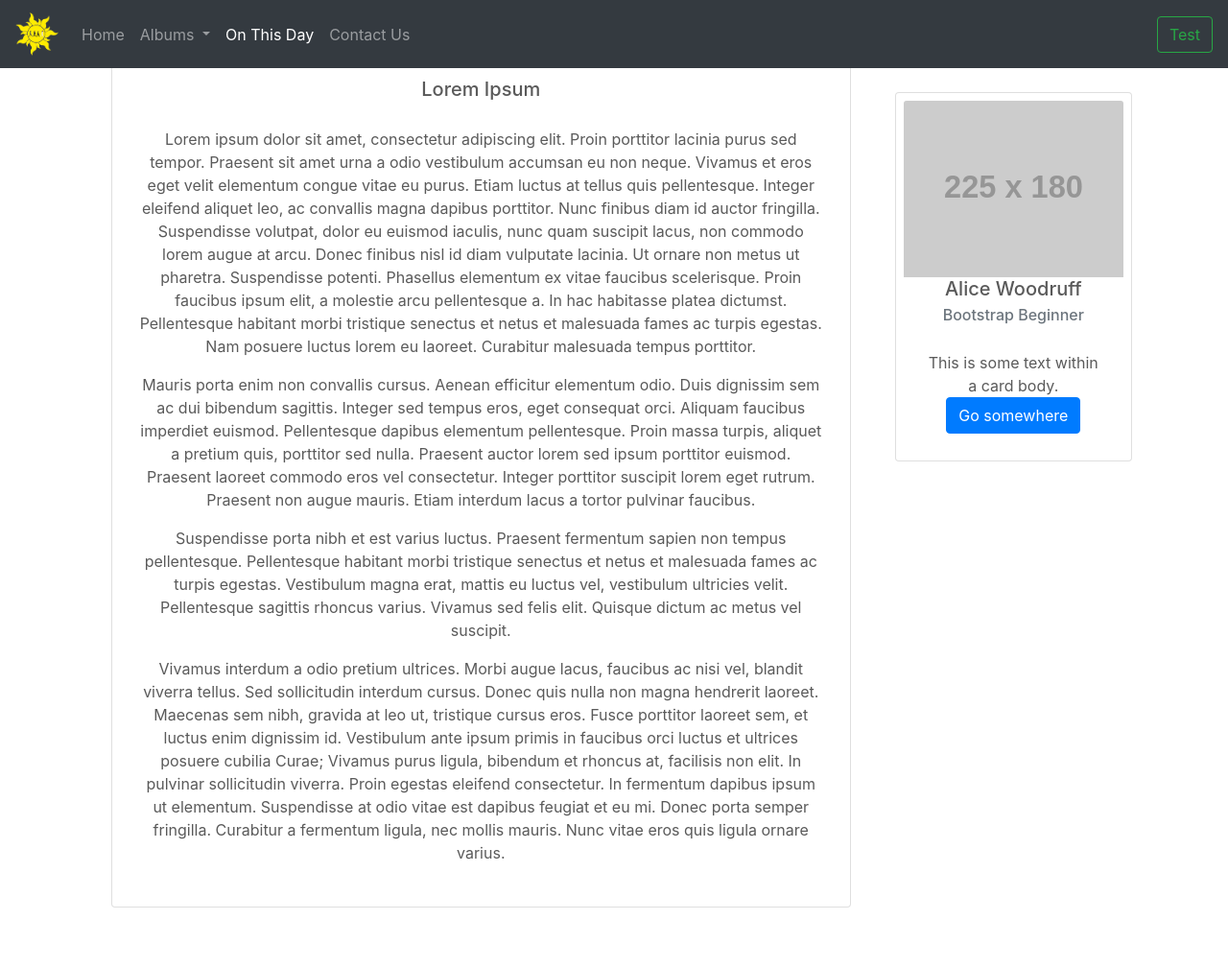
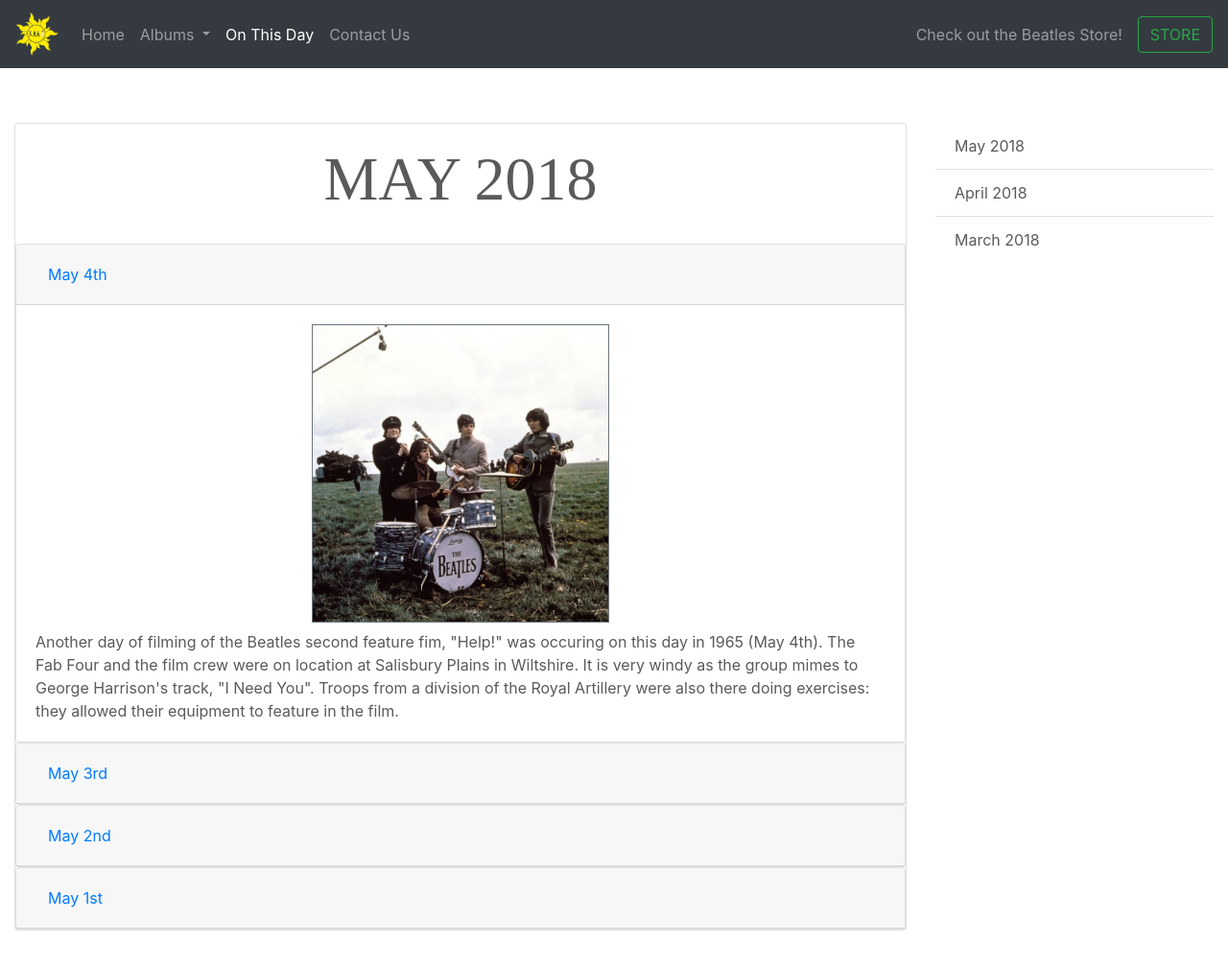
Before and after one commit to amw46/bootstrap-final-is117, a plain HTML site: page onthisday.html in a window 1280 px wide. Shown: the whole page at 96% size. Drawn offline with nearby package versions, Linux system fonts and the light colour scheme; placeholder pictures from the web are drawn by us.

Commit message:
updates: fixing button in navbar, adding button to contact form completing on this day page

```diff
--- a/css/starter-template.css
+++ b/css/starter-template.css
@@ -63,3 +63,8 @@ li {
     height:400px;
     width:100%;
 }
+
+.scaleimg {
+    max-height: 35%;
+    max-width: 35%;
+}
--- a/onthisday.html
+++ b/onthisday.html
@@ -9,6 +9,7 @@
 
     <!-- Custom styles for this template -->
     <link href="css/carousel.css" rel="stylesheet">
+    <link href="css/starter-template.css" rel="stylesheet">
 
 </head>
 <body>
@@ -47,45 +48,100 @@
         </ul>
 
         <!-- <button class="btn btn-outline-success my-2 my-sm-0" type="submit">Search</button> -->
-        <a class="btn btn-outline-success my-2 my-sm-0" href="#">Test</a>
+        <span class="navbar-text mr-3 my-sm-0">
+            Check out the Beatles Store!
+        </span>
+        <a class="btn btn-outline-success my-2 my-sm-0" href="https://thebeatlesstore.com/">STORE</a>
 
     </div>
 </nav>
 
-<main role="main" class="container">
+<main role="main">
 
-    <div class="container">
+    <div class="container-fluid">
         <div class="row">
             <div class="col-9">
-                <div class="card m-3 p-2 text-center">
-                    <h5 class="card-title my-2">Lorem Ipsum</h5>
-                    <div class="card-body">
-                        <p>
+                <div class="card mt-5">
+                    <div class="container-fluid">
+                        <div class="card border-0">
+                            <div class="card-body text-center">
+                                <h2 class="fantasy" style="font-size: 4rem;">MAY 2018</h2>
+                            </div>
+                        </div>
+                    </div>
 
+                    <div id="accordion">
+                        <div class="card">
+                            <div class="card-header" id="headingOne">
+                                <h5 class="mb-0">
+                                    <button class="btn btn-link" data-toggle="collapse" data-target="#collapseOne" aria-expanded="true" aria-controls="collapseOne">
+                                        May 4th
+                                    </button>
+                                </h5>
+                            </div>
 
-                            Lorem ipsum dolor sit amet, consectetur adipiscing elit. Proin porttitor lacinia purus sed tempor. Praesent sit amet urna a odio vestibulum accumsan eu non neque. Vivamus et eros eget velit elementum congue vitae eu purus. Etiam luctus at tellus quis pellentesque. Integer eleifend aliquet leo, ac convallis magna dapibus porttitor. Nunc finibus diam id auctor fringilla. Suspendisse volutpat, dolor eu euismod iaculis, nunc quam suscipit lacus, non commodo lorem augue at arcu. Donec finibus nisl id diam vulputate lacinia. Ut ornare non metus ut pharetra. Suspendisse potenti. Phasellus elementum ex vitae faucibus scelerisque. Proin faucibus ipsum elit, a molestie arcu pellentesque a. In hac habitasse platea dictumst. Pellentesque habitant morbi tristique senectus et netus et malesuada fames ac turpis egestas. Nam posuere luctus lorem eu laoreet. Curabitur malesuada tempus porttitor.
-                        </p>
-                        <p>
-                            Mauris porta enim non convallis cursus. Aenean efficitur elementum odio. Duis dignissim sem ac dui bibendum sagittis. Integer sed tempus eros, eget consequat orci. Aliquam faucibus imperdiet euismod. Pellentesque dapibus elementum pellentesque. Proin massa turpis, aliquet a pretium quis, porttitor sed nulla. Praesent auctor lorem sed ipsum porttitor euismod. Praesent laoreet commodo eros vel consectetur. Integer porttitor suscipit lorem eget rutrum. Praesent non augue mauris. Etiam interdum lacus a tortor pulvinar faucibus.
-                        </p>
-                        <p>
-                            Suspendisse porta nibh et est varius luctus. Praesent fermentum sapien non tempus pellentesque. Pellentesque habitant morbi tristique senectus et netus et malesuada fames ac turpis egestas. Vestibulum magna erat, mattis eu luctus vel, vestibulum ultricies velit. Pellentesque sagittis rhoncus varius. Vivamus sed felis elit. Quisque dictum ac metus vel suscipit.
-                        </p>
-                        <p>
-                            Vivamus interdum a odio pretium ultrices. Morbi augue lacus, faucibus ac nisi vel, blandit viverra tellus. Sed sollicitudin interdum cursus. Donec quis nulla non magna hendrerit laoreet. Maecenas sem nibh, gravida at leo ut, tristique cursus eros. Fusce porttitor laoreet sem, et luctus enim dignissim id. Vestibulum ante ipsum primis in faucibus orci luctus et ultrices posuere cubilia Curae; Vivamus purus ligula, bibendum et rhoncus at, facilisis non elit. In pulvinar sollicitudin viverra. Proin egestas eleifend consectetur. In fermentum dapibus ipsum ut elementum. Suspendisse at odio vitae est dapibus feugiat et eu mi. Donec porta semper fringilla. Curabitur a fermentum ligula, nec mollis mauris. Nunc vitae eros quis ligula ornare varius.
-                        </p>
+                            <div id="collapseOne" class="collapse show" aria-labelledby="headingOne" data-parent="#accordion">
+                                <div class="card-body">
+                                    <div class="mb-2 d-flex justify-content-center"><img class="scaleimg border border-secondary" src="img/salisbury.jpg" alt="Help! UK album cover"></div>
+                                    Another day of filming of the Beatles second feature fim, "Help!" was occuring on this day in 1965 (May 4th). The Fab Four and the film crew were on location at Salisbury Plains in Wiltshire. It is very windy as the group mimes to George Harrison's track, "I Need You". Troops from a division of the Royal Artillery were also there doing exercises: they allowed their equipment to feature in the film.
+                                </div>
+                            </div>
+                        </div>
+                        <div class="card">
+                            <div class="card-header" id="headingTwo">
+                                <h5 class="mb-0">
+                                    <button class="btn btn-link collapsed" data-toggle="collapse" data-target="#collapseTwo" aria-expanded="false" aria-controls="collapseTwo">
+                                        May 3rd
+                                    </button>
+                                </h5>
+                            </div>
+                            <div id="collapseTwo" class="collapse" aria-labelledby="headingTwo" data-parent="#accordion">
+                                <div class="card-body helv">
+                                    <div class="mb-2 d-flex justify-content-center"><iframe width="560" height="315" src="https://www.youtube.com/embed/d2_wuNkRE40" frameborder="0"></iframe></div>
+                                    On May 3rd, 1967, sessions for the song (not the album!) "Magical Mystery Tour" were nearly completed. They brought in a handful of musicians to overdub some trumpet-playing onto the song. Paul McCartney struggled to communicate what he wanted them to play. One of the trumpeters eventually got tired and played a score himself: this gets used on the final cut.
+                                </div>
+                            </div>
+                        </div>
+                        <div class="card">
+                            <div class="card-header" id="headingThree">
+                                <h5 class="mb-0">
+                                    <button class="btn btn-link collapsed" data-toggle="collapse" data-target="#collapseThree" aria-expanded="false" aria-controls="collapseThree">
+                                        May 2nd
+                                    </button>
+                                </h5>
+                            </div>
+                            <div id="collapseThree" class="collapse" aria-labelledby="headingThree" data-parent="#accordion">
+                                <div class="card-body helv">
+                                    <div class="mb-2 d-flex justify-content-center"><img class="scaleimg border border-secondary" src="img/something.jpg" alt="Something 45rpm record label"></div>
+                                    The Beatles record George Harrison's prized song, "Something", on May 2nd, 1969. The song was recognized by everybody at the session as an instant classic-- today, it is considered one of Harrison's best compositions. The release of "Something" as a single would be the first time that a Harrison-penned song would be the A-side.
+                                </div>
+                            </div>
+                        </div>
+                        <div class="card">
+                            <div class="card-header" id="headingFour">
+                                <h5 class="mb-0">
+                                    <button class="btn btn-link collapsed" data-toggle="collapse" data-target="#collapseFour" aria-expanded="false" aria-controls="collapseFour">
+                                        May 1st
+                                    </button>
+                                </h5>
+                            </div>
+                            <div id="collapseFour" class="collapse" aria-labelledby="headingFour" data-parent="#accordion">
+                                <div class="card-body">
+                                    <div class="mb-2 d-flex justify-content-center"><img class="scaleimg border border-secondary" src="img/beatlesnme.jpg" alt="The Beatles in Wembley, 1966"></div>
+                                    On May 1st, 1966, The Beatles appear at their last scheduled concert appearance in the United Kingdom: the New Musical Express Annual Poll-Winners' All-Star Concert. The venue is the Empire Pool in Wembley, London. Other headliners include Herman's Hermits, Roy Orbison, and The Seekers. The Beatles play a fifteen-minute set to an audience of 10,000. Songs included "I Feel Fine", "Nowhere Man", "Day Tripper", "If I Needed Someone" and "I'm Down". At the end, they are presented poll awards.
+                                </div>
+                            </div>
+                        </div>
                     </div>
                 </div>
             </div>
-            <div class="col">
-                <div class="card mt-5 p-2 text-center float-right">
-                    <img class="card-img-top" src="http://via.placeholder.com/225x180/" alt="Card image cap">
-                    <h5 class="card-title">Alice Woodruff</h5>
-                    <h6 class="card-subtitle mb-2 text-muted">Bootstrap Beginner</h6>
-                    <div class="card-body">
-                        This is some text within a card body.
-                        <a href="#" class="btn btn-primary">Go somewhere</a>
-                    </div>
+            <div class="col-3">
+                <div class="card mt-5 border-0">
+                    <ul class="list-group list-group-flush">
+                        <li class="list-group-item">May 2018</li>
+                        <li class="list-group-item">April 2018</li>
+                        <li class="list-group-item">March 2018</li>
+                    </ul>
                 </div>
             </div>
         </div>
```
Also changed, not shown: about.html (+15 -3 lines), index.html (+4 -1 lines), uk.html (+14 -3 lines), us.html (+12 -1 lines), img/beatlesnme.jpg (added), img/salisbury.jpg (added), img/something.jpg (added).
